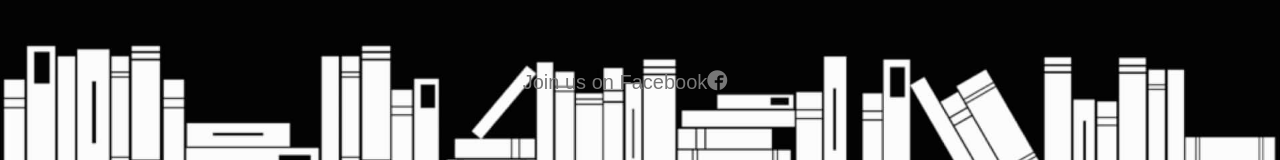
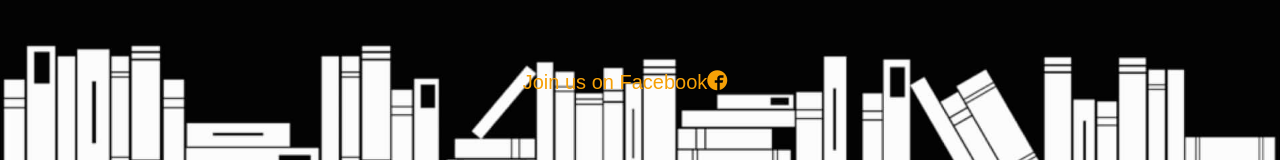
Before and after one commit to booklein/booklein.github.io, a plain HTML site: page index.html in a window 1280 px wide. Shown: the part 624-784 px from the top of the page. Drawn offline with nearby package versions, Linux system fonts and the light colour scheme; files whose address does not match are found by name; a web font is replaced by a local one.

Commit message:
Update facebook link

```diff
--- a/index.html
+++ b/index.html
@@ -86,7 +86,7 @@
 
 				<div class="row" id="main-footer">
 					<ul class="footer-social">
-						<li><a href="https://www.facebook.com/bookleforkids">Join us on Facebook<span class="icon-facebook3"></span></a></li>
+						<li><a href="https://www.facebook.com/bookleforkids" style="color: #f6a006;">Join us on Facebook<span class="icon-facebook3"></span></a></li>
 <!--
 						<li><a href="#"><span class="icon-twitter3"></span></a></li>
 						<li><a href="#"><span class="icon-google-plus3"></span></a></li>
```
